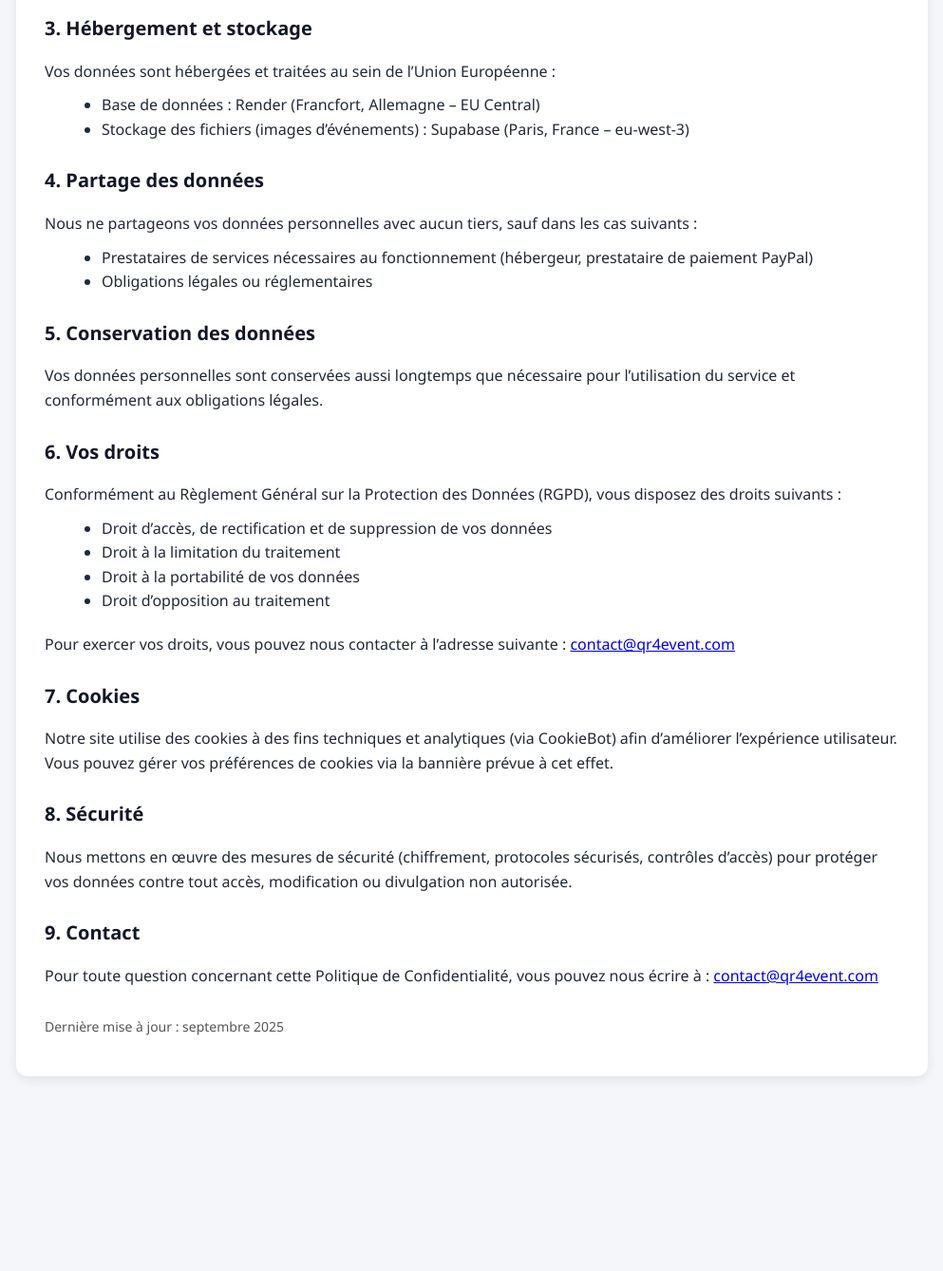
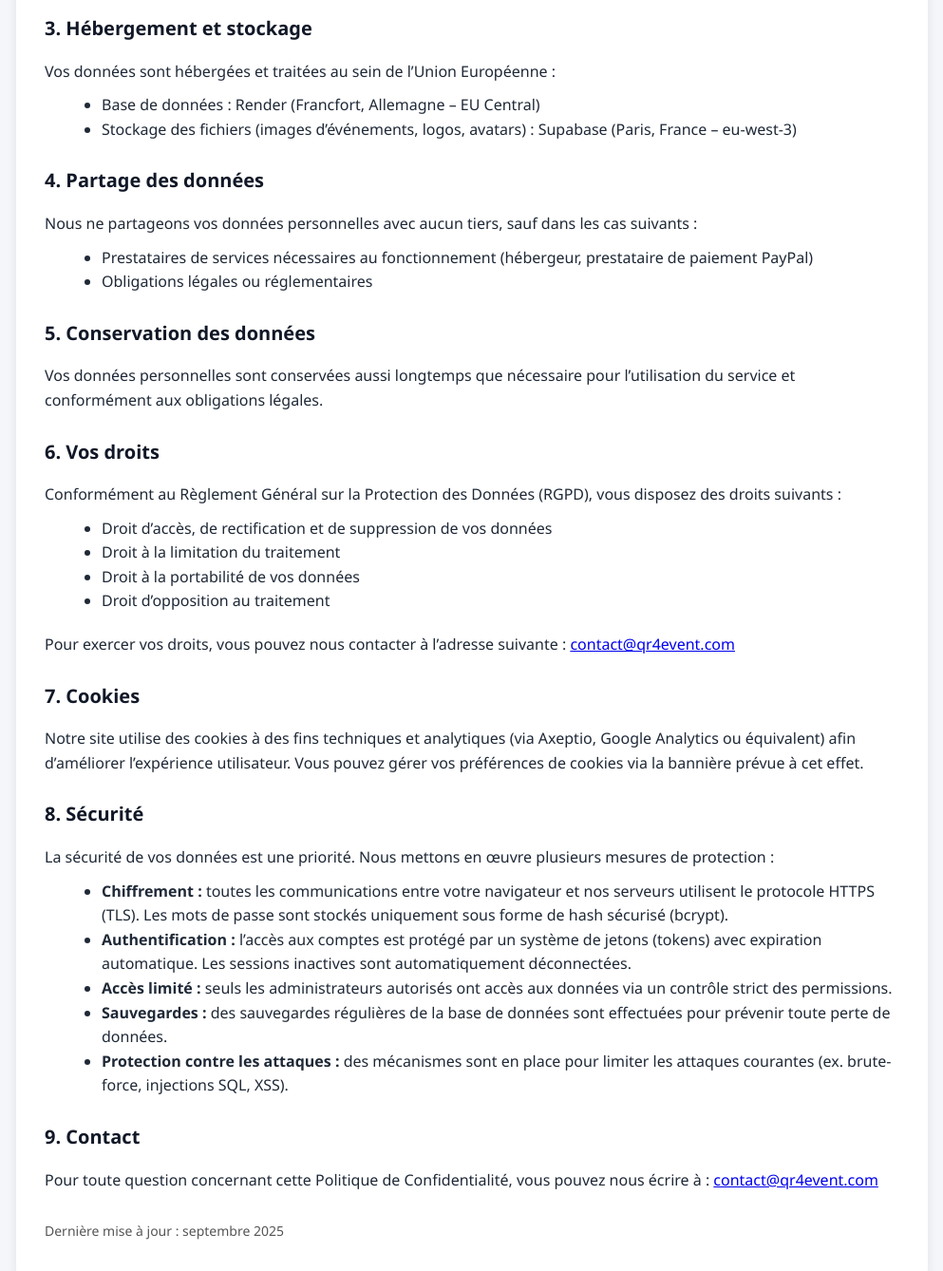
Before and after one commit to Yannick-qr/qr-4-event, a plain HTML site: page static/privacy_policy.html in a window 1280 px wide. Shown: the part 780-2118 px from the top of the page at 95% size, without its empty margins (143-1136 px from the left). Before the commit the page ends 1943 px from the top, so only its background shows below. Drawn offline with Linux system fonts and the light colour scheme.

Commit message:
integration privacy policy

```diff
--- a/static/privacy_policy.html
+++ b/static/privacy_policy.html
@@ -29,6 +29,9 @@
     }
     h1, h2, h3 {
       color: #111827;
+    }
+      h1 {
+      color:#FFFFFF;
     }
     h1 { font-size: 28px; }
     h2 { font-size: 20px; margin-top: 25px; }
@@ -69,7 +72,7 @@
     <p>Vos données sont hébergées et traitées au sein de l’Union Européenne :</p>
     <ul>
       <li>Base de données : Render (Francfort, Allemagne – EU Central)</li>
-      <li>Stockage des fichiers (images d’événements) : Supabase (Paris, France – eu-west-3)</li>
+      <li>Stockage des fichiers (images d’événements, logos, avatars) : Supabase (Paris, France – eu-west-3)</li>
     </ul>
 
     <h2>4. Partage des données</h2>
@@ -93,10 +96,17 @@
     <p>Pour exercer vos droits, vous pouvez nous contacter à l’adresse suivante : <a href="mailto:contact@qr4event.com">contact@qr4event.com</a></p>
 
     <h2>7. Cookies</h2>
-    <p>Notre site utilise des cookies à des fins techniques et analytiques (via CookieBot) afin d’améliorer l’expérience utilisateur. Vous pouvez gérer vos préférences de cookies via la bannière prévue à cet effet.</p>
+    <p>Notre site utilise des cookies à des fins techniques et analytiques (via Axeptio, Google Analytics ou équivalent) afin d’améliorer l’expérience utilisateur. Vous pouvez gérer vos préférences de cookies via la bannière prévue à cet effet.</p>
 
     <h2>8. Sécurité</h2>
-    <p>Nous mettons en œuvre des mesures de sécurité (chiffrement, protocoles sécurisés, contrôles d’accès) pour protéger vos données contre tout accès, modification ou divulgation non autorisée.</p>
+    <p>La sécurité de vos données est une priorité. Nous mettons en œuvre plusieurs mesures de protection :</p>
+    <ul>
+      <li><strong>Chiffrement :</strong> toutes les communications entre votre navigateur et nos serveurs utilisent le protocole HTTPS (TLS). Les mots de passe sont stockés uniquement sous forme de hash sécurisé (bcrypt).</li>
+      <li><strong>Authentification :</strong> l’accès aux comptes est protégé par un système de jetons (tokens) avec expiration automatique. Les sessions inactives sont automatiquement déconnectées.</li>
+      <li><strong>Accès limité :</strong> seuls les administrateurs autorisés ont accès aux données via un contrôle strict des permissions.</li>
+      <li><strong>Sauvegardes :</strong> des sauvegardes régulières de la base de données sont effectuées pour prévenir toute perte de données.</li>
+      <li><strong>Protection contre les attaques :</strong> des mécanismes sont en place pour limiter les attaques courantes (ex. brute-force, injections SQL, XSS).</li>
+    </ul>
 
     <h2>9. Contact</h2>
     <p>Pour toute question concernant cette Politique de Confidentialité, vous pouvez nous écrire à : <a href="mailto:contact@qr4event.com">contact@qr4event.com</a></p>
```
